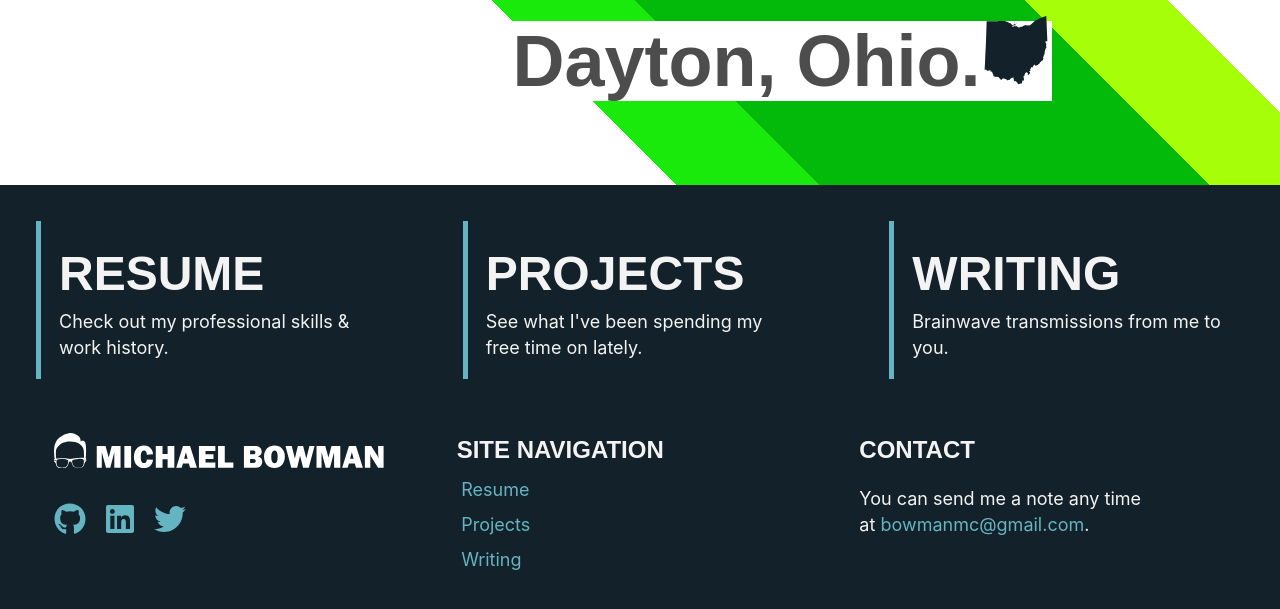
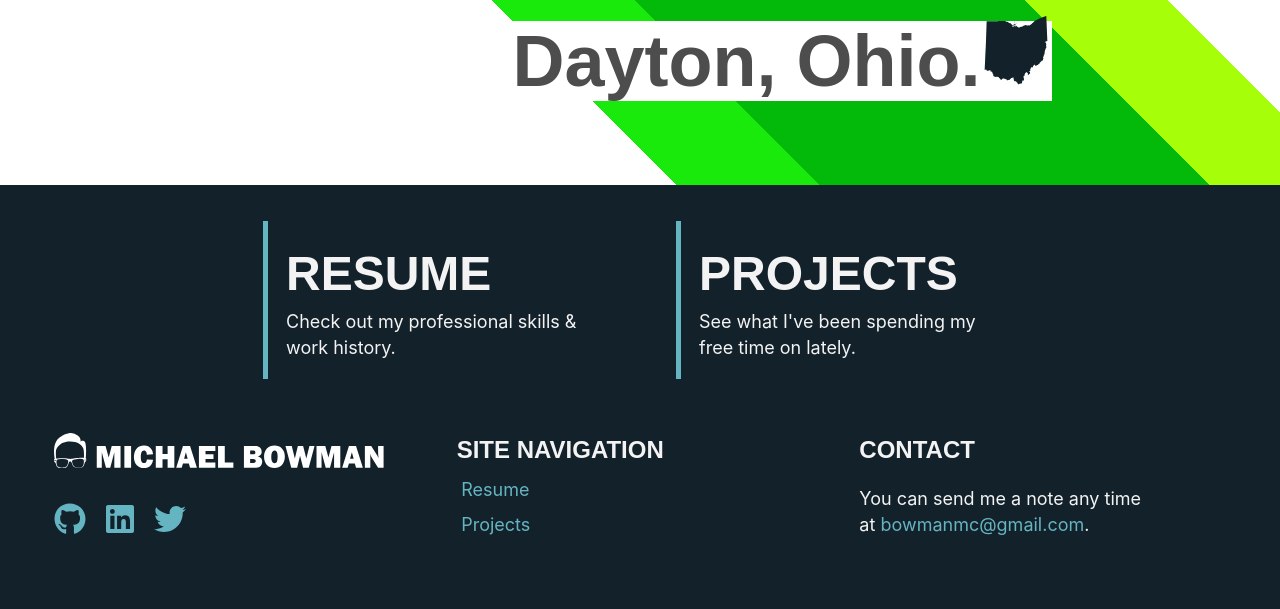
Before and after one commit to bowmanmc/www.itschilitime.com, a Gatsby site: page / in a window 1280 px wide. Shown: the part 585-1194 px from the top of the page. Built offline with nearby package versions, Linux system fonts and the light colour scheme; Gatsby itself is replaced by a stand-in of ours; a web font is replaced by a local one.

Commit message:
get ready for deploy

```diff
--- a/src/pages/index/largenav.js
+++ b/src/components/index/largenav.js
@@ -16,10 +16,10 @@ export default () => {
                 <p>See what I've been spending my free time on lately.</p>
             </Link>
 
-            <Link to="/writing">
+            {/* <Link to="/writing">
                 <h2>Writing</h2>
                 <p>Brainwave transmissions from me to you.</p>
-            </Link>
+            </Link> */}
         </div>
     );
 };
--- a/src/pages/index/largenav.scss
+++ b/src/components/index/largenav.scss
@@ -5,6 +5,7 @@
     background: $color-dark;
     display: flex;
     flex-direction: column;
+    justify-content: center;
 
     @include desktop {
         flex-direction: row;
@@ -15,6 +16,7 @@
         color: $color-gray-98;
         flex: 1;
         margin: 2.0em;
+        max-width: 300px;
         padding: 1.0em;
         text-decoration: none;
 
--- a/src/footer/index.js
+++ b/src/footer/index.js
@@ -57,7 +57,7 @@ export default () => {
                 <ul>
                     <li><Link to="/resume">Resume</Link></li>
                     <li><Link to="/projects">Projects</Link></li>
-                    <li><Link to="/writing">Writing</Link></li>
+                    {/* <li><Link to="/writing">Writing</Link></li> */}
                 </ul>
             </section>
 
--- a/src/navbar/index.js
+++ b/src/navbar/index.js
@@ -27,7 +27,7 @@ export default () => {
                 <ul>
                     <li><Link to="/resume">Resume</Link></li>
                     <li><Link to="/projects">Projects</Link></li>
-                    <li><Link to="/writing">Writing</Link></li>
+                    {/* <li><Link to="/writing">Writing</Link></li> */}
                 </ul>
             </nav>
         </div>
--- a/src/pages/index.js
+++ b/src/pages/index.js
@@ -1,10 +1,10 @@
 import React from 'react';
 
 import Footer from '../footer';
-import Header from './index/header';
-import Largenav from './index/largenav';
+import Header from '../components/index/header';
+import Largenav from '../components/index/largenav';
 
-import './index/index.scss';
+import '../components/index/index.scss';
 
 export default () => {
     return (
--- a/src/pages/projects.js
+++ b/src/pages/projects.js
@@ -3,10 +3,10 @@ import React from 'react';
 import Footer from '../footer';
 import Navbar from '../navbar';
 
-import Project from './projects/project';
-import Projects from './projects/descriptions';
+import Project from '../components/projects/project';
+import Projects from '../components/projects/descriptions';
 
-import './projects/projects.scss';
+import '../components/projects/projects.scss';
 
 export default () => {
     return (
--- a/src/pages/resume.js
+++ b/src/pages/resume.js
@@ -1,6 +1,6 @@
 import React from 'react';
 
-import Content from './resume/content';
+import Content from '../components/resume/content';
 import Footer from '../footer';
 import Navbar from '../navbar';
 
```
Also changed, not shown: package.json (+15 -17 lines), .circleci/config.yml (added), src/components/index/header.js (renamed from src/pages/index/header.js), src/components/index/header.scss (renamed from src/pages/index/header.scss), src/components/index/index.scss (renamed from src/pages/index/index.scss), src/components/projects/descriptions.js (renamed from src/pages/projects/descriptions.js), src/components/projects/project.js (renamed from src/pages/projects/project.js), src/components/projects/projects.scss (renamed from src/pages/projects/projects.scss), src/components/resume/content.js (renamed from src/pages/resume/content.js), src/components/resume/content.scss (renamed from src/pages/resume/content.scss), src/components/resume/experience.js (renamed from src/pages/resume/experience.js), src/components/resume/experience.scss (renamed from src/pages/resume/experience.scss), 1 other file.
